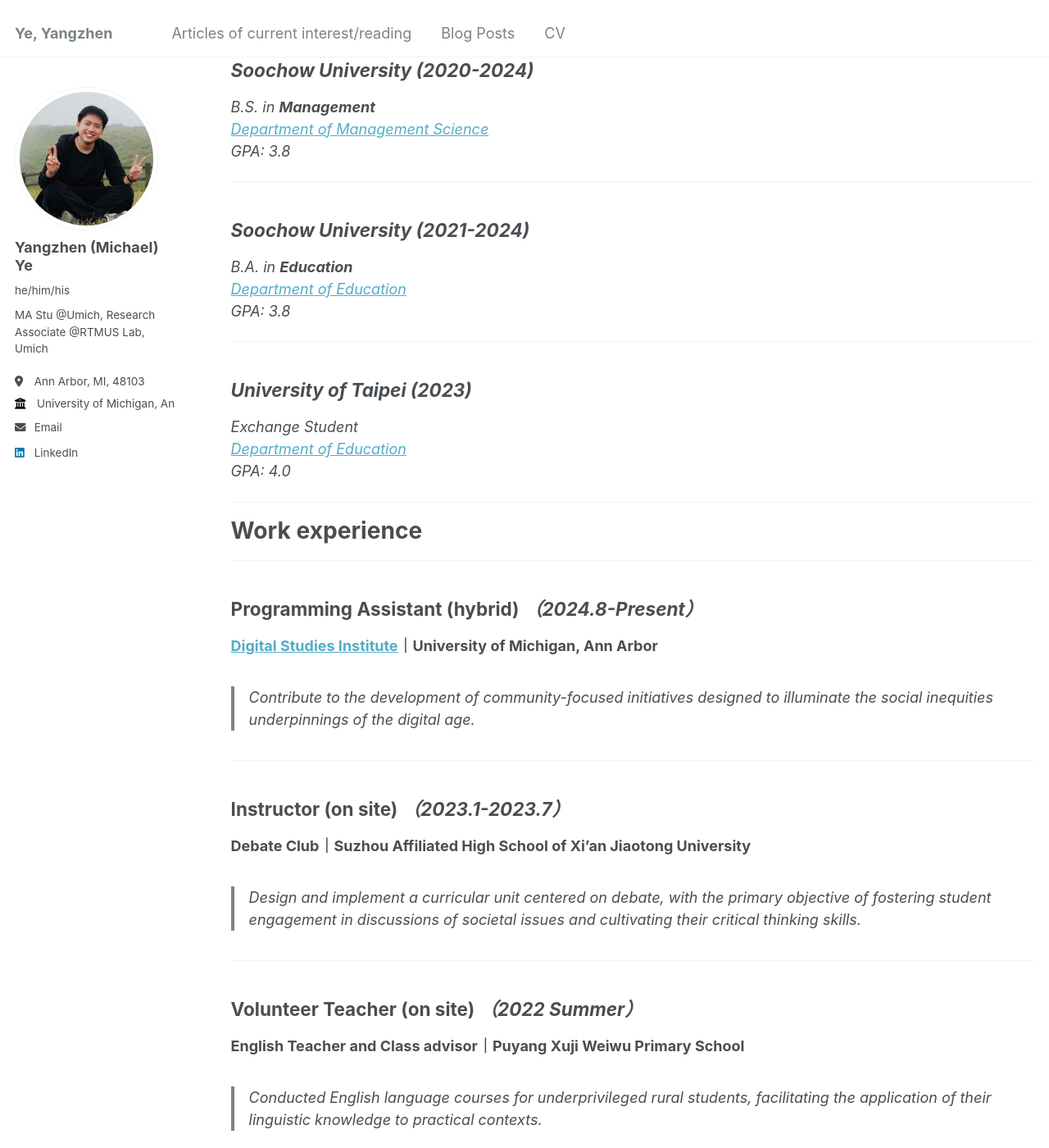
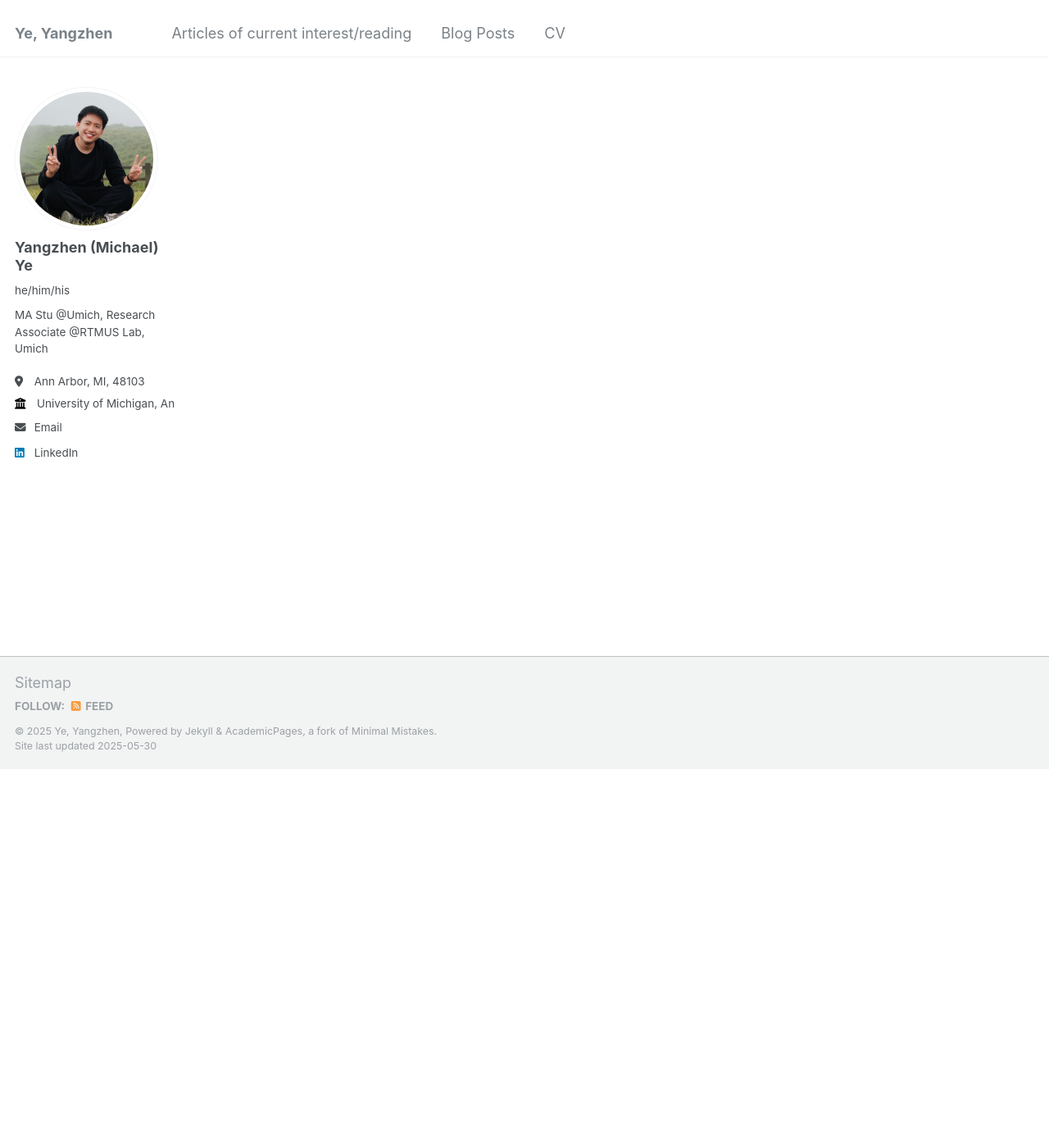
Before and after one commit to Yangzhen-Yeh/Yangzhen-Yeh.github.io, a Jekyll site: the page built from _pages/cv.md, in a window 1280 px wide and 1400 px high, scrolled down 462 px. Shown: the whole window at 82% size. Built offline with Jekyll 4.4.1, drawn with Linux system fonts in a browser that asks for light colours; some of the changed text lies outside the part shown.

Commit message:
Update cv.md

```diff
--- a/_pages/cv.md
+++ b/_pages/cv.md
@@ -13,99 +13,3 @@ redirect_from:
 [View File](../assets/CV.pdf)
 
 ---
-
-Education
-======
----
-## _University of Michigan, Ann Arbor (2024-Present)_
-
-_M.A. Student, **Higher Education**
-[Center for the Study of Higher and Postsecondary Education](https://marsal.umich.edu/academics-admissions/cshpe)
-Concentration: [Diversity and Social Justice in Higher Education](https://marsal.umich.edu/academics-admissions/degrees/masters/diversity-and-social-justice-higher-education)_
-
----
-
-## _Soochow University (2020-2024)_
-
-_B.S. in **Management**
-[Department of Management Science](https://eng.suda.edu.cn/Academics/Schools/201712/c4cca464-33ac-45a0-8e08-d81a3dde41c2.html)
-GPA: 3.8_
-
----
-
-## _Soochow University (2021-2024)_
-
-_B.A. in **Education**
-[Department of Education](https://eng.suda.edu.cn/Academics/Schools/201712/c45ed936-72e5-490a-9288-0dc03acc1a83.html)
-GPA: 3.8_
-
----
-
-## _University of Taipei (2023)_
-
-_Exchange Student
-[Department of Education](https://edu.utaipei.edu.tw/index.php?Lang=en)
-GPA: 4.0_
-
----
-
-Work experience
-======
----
-## Programming Assistant (hybrid)  _（2024.8-Present）_
-
-**[Digital Studies Institute](https://www.digitalstudies.umich.edu/)｜University of Michigan, Ann Arbor**
-
-> _Contribute to the development of community-focused initiatives designed to illuminate the social inequities underpinnings of the digital age._
-
----
-
-## Instructor (on site)  _（2023.1-2023.7）_
-
-**Debate Club｜Suzhou Affiliated High School of Xi'an Jiaotong University**
-
-> _Design and implement a curricular unit centered on debate, with the primary objective of fostering student engagement in discussions of societal issues and cultivating their critical thinking skills._
-
----
-
-## Volunteer Teacher (on site)  _（2022 Summer）_
-
-**English Teacher and Class advisor｜Puyang Xuji Weiwu Primary School**
-
-> _Conducted English language courses for underprivileged rural students, facilitating the application of their linguistic knowledge to practical contexts._
-
----
-
-## Internship Teacher (on site)  _（2021.1-2021.9）_
-
-**English Teacher｜E-blocks China, Suzhou Positive Campus**
-
-> _Developed a curriculum in conjunction with the e-blocks instructional system to facilitate student acquisition of proficient English reading, listening, writing, and speaking skills._
-
----
-
-Skills
-======
----
-## Quantitative analysis methods
-> Stata: intermediate level
-> SPSS: intermediate level
-> Python: beginner level
-
----
-
-## Program Management
-> Programming
-> Marketing
-> Hosting
-> Emergency management
-> Budgeting
-
----
-
-## Bilingualism
-> Native level Chinese
-> Fluent English
-> Beginning French (Very beginner level)
-
----
```
